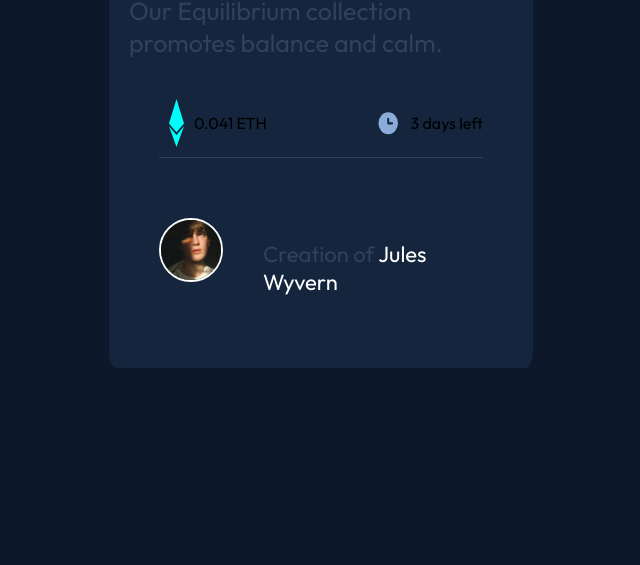
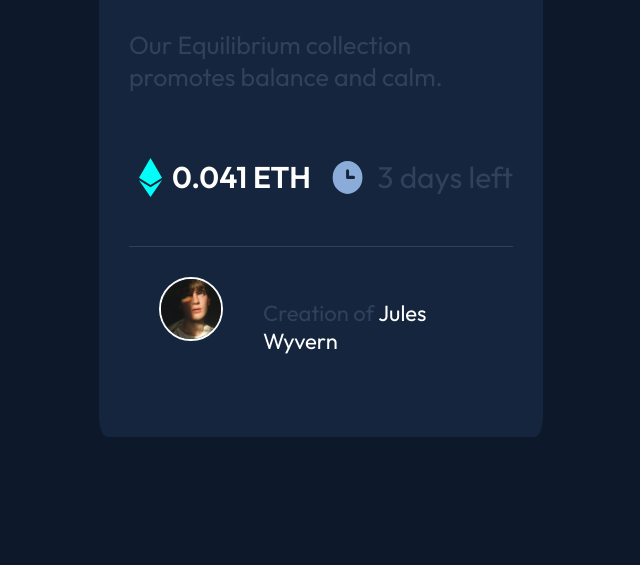
Before and after one commit to aronsz1986/CSS-card, a plain HTML site: page index.html in a window 1280 px wide. Shown: the part 627-1192 px from the top of the page, without its empty margins (319-959 px from the left). Before the commit the page ends 1123 px from the top, so only its background shows below. Drawn offline with Linux system fonts and the light colour scheme.

Commit message:
A bit refined version.

```diff
--- a/index.html
+++ b/index.html
@@ -2,20 +2,16 @@
 <html lang="en">
   <head>
     <meta charset="UTF-8" />
+    <meta http-equiv="X-UA-Compatible" content="IE=edge" />
     <meta name="viewport" content="width=device-width, initial-scale=1.0" />
-    <!-- displays site properly based on user's device -->
-
     <link
       rel="icon"
       type="image/png"
       sizes="32x32"
       href="./images/favicon-32x32.png"
     />
-
-    <title>Frontend Mentor | NFT preview card component</title>
+    <title>Document</title>
     <link rel="stylesheet" href="styles.css" />
-
-    <!-- Feel free to remove these styles or customise in your own stylesheet 👍 -->
   </head>
   <body>
     <div class="card-container">
--- a/styles.css
+++ b/styles.css
@@ -12,7 +12,7 @@ body {
   background-color: hsl(216, 50%, 16%);
   border-radius: 2%;
   margin: 10% auto;
-  padding: 20px;
+  padding: 30px;
   /*height: 85vh;*/
 }
 
@@ -24,19 +24,24 @@ body {
 
 h1 {
   color: white;
+  margin-top: 35px;
+  margin-bottom: 35px;
 }
 
 .paragraph {
   color: hsl(215, 32%, 27%);
   font-size: 25px;
+  margin-top: 35px;
+  margin-bottom: 35px;
 }
 
 .row {
   display: flex;
   flex-direction: row;
   justify-content: space-between;
-  margin: 30px;
+  /*margin: 20px;*/
   border-bottom: solid 1px hsl(215, 32%, 27%);
+  padding-bottom: 20px;
 }
 
 .left-side {
@@ -45,8 +50,8 @@ h1 {
 }
 
 .image-left {
-  width: 15px;
-  height: 48px;
+  width: 23px;
+  height: 39px;
   margin: 10px;
 }
 
@@ -56,8 +61,8 @@ h1 {
 }
 
 .image-right {
-  width: 25px;
-  height: 28px;
+  width: 38px;
+  height: 42px;
   margin: 10px;
 }
 
@@ -93,3 +98,16 @@ h1 {
 .span {
   color: white;
 }
+
+.right-side-line {
+  font-size: 30px;
+  color: hsl(215, 32%, 27%);
+  font-family: 'Outfit', sans-serif;
+}
+
+.left-side-line {
+  font-size: 30px;
+  font-family: 'Outfit', sans-serif;
+  color: white;
+  font-weight: bold;
+}
```
